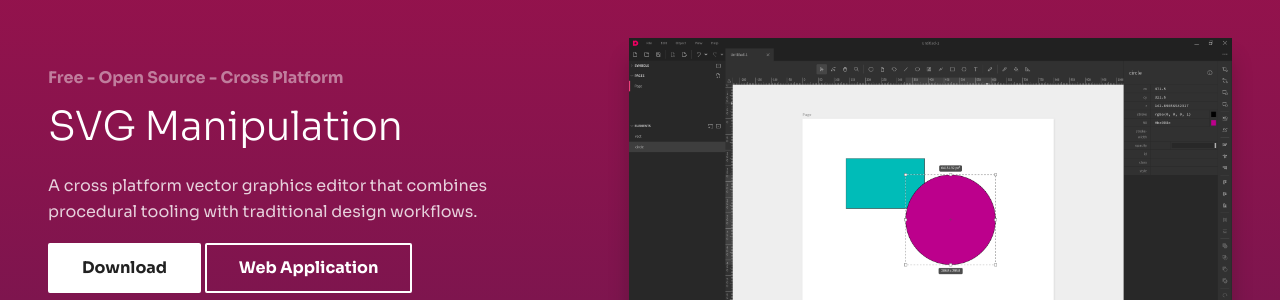
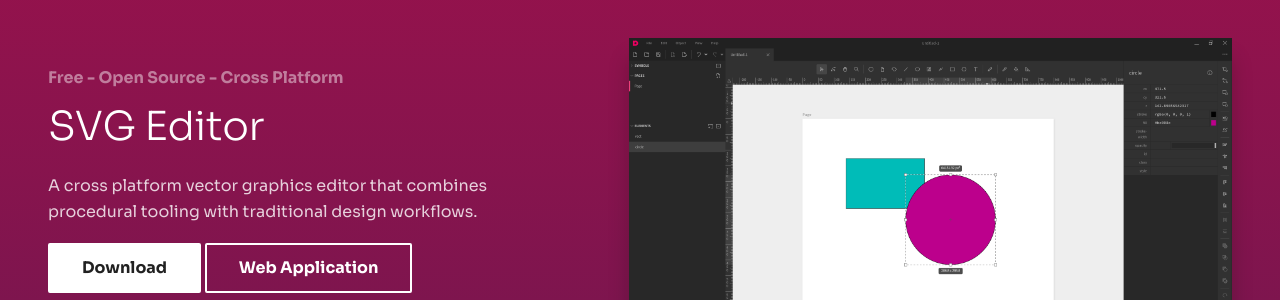
Before and after one commit to repath-project/repath-website, an MkDocs documentation site: the page built from docs/index.md, in a window 1280 px wide. Shown: the part 182-482 px from the top of the page. Built offline with MkDocs 1.6.1 and Material for MkDocs 9.7.7, drawn with Linux system fonts in a browser that asks for light colours; comment, search, counter and statistics services are not loaded.

Commit message:
update site description

```diff
--- a/mkdocs.yml
+++ b/mkdocs.yml
@@ -1,5 +1,5 @@
 site_name: Repath Studio
-site_description: SVG Manipulation
+site_description: SVG Editor
 site_author: Konstantinos Kaloutas
 site_url: https://repath.studio/
 copyright: 2025 © Repath Studio
```
